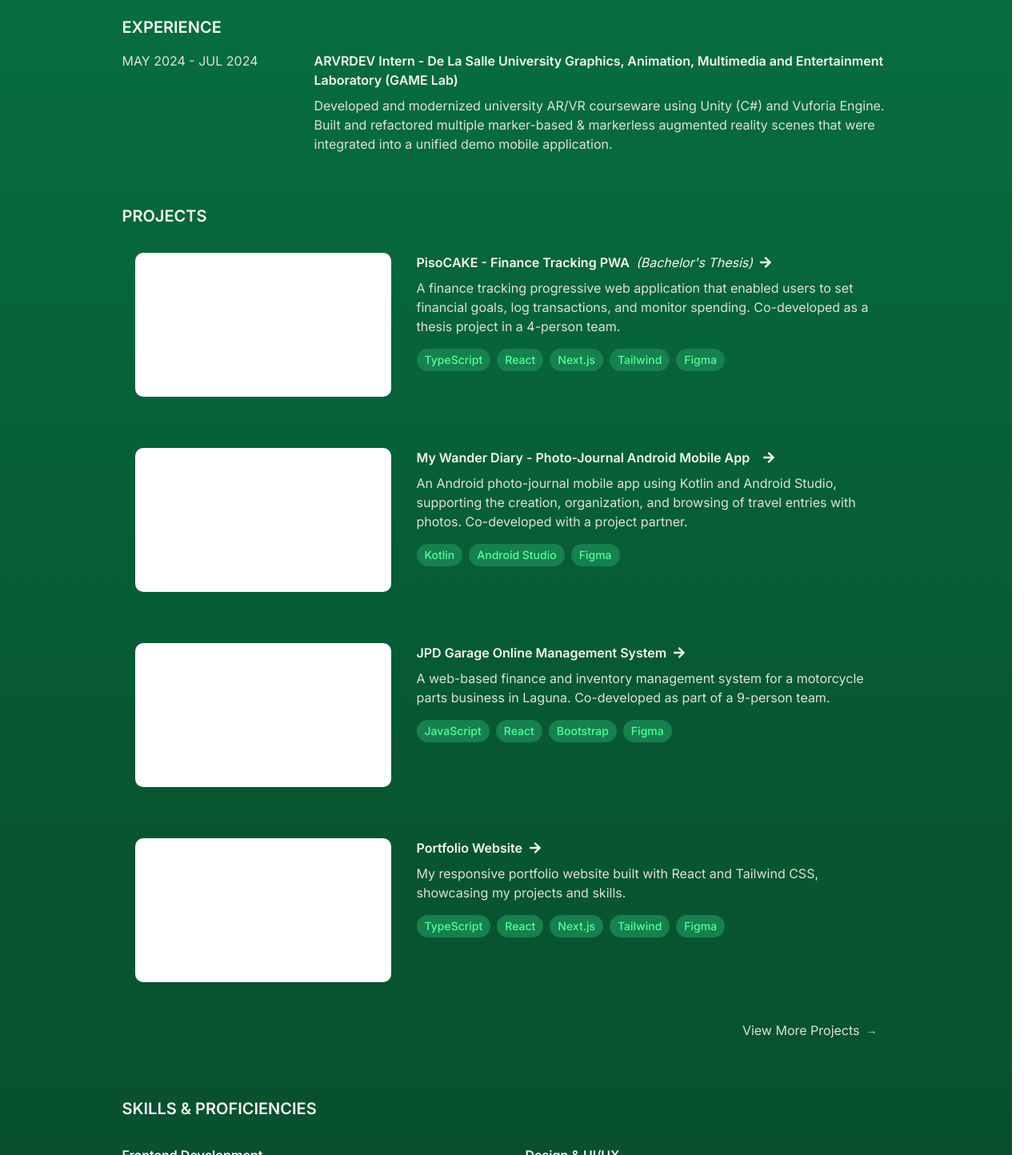
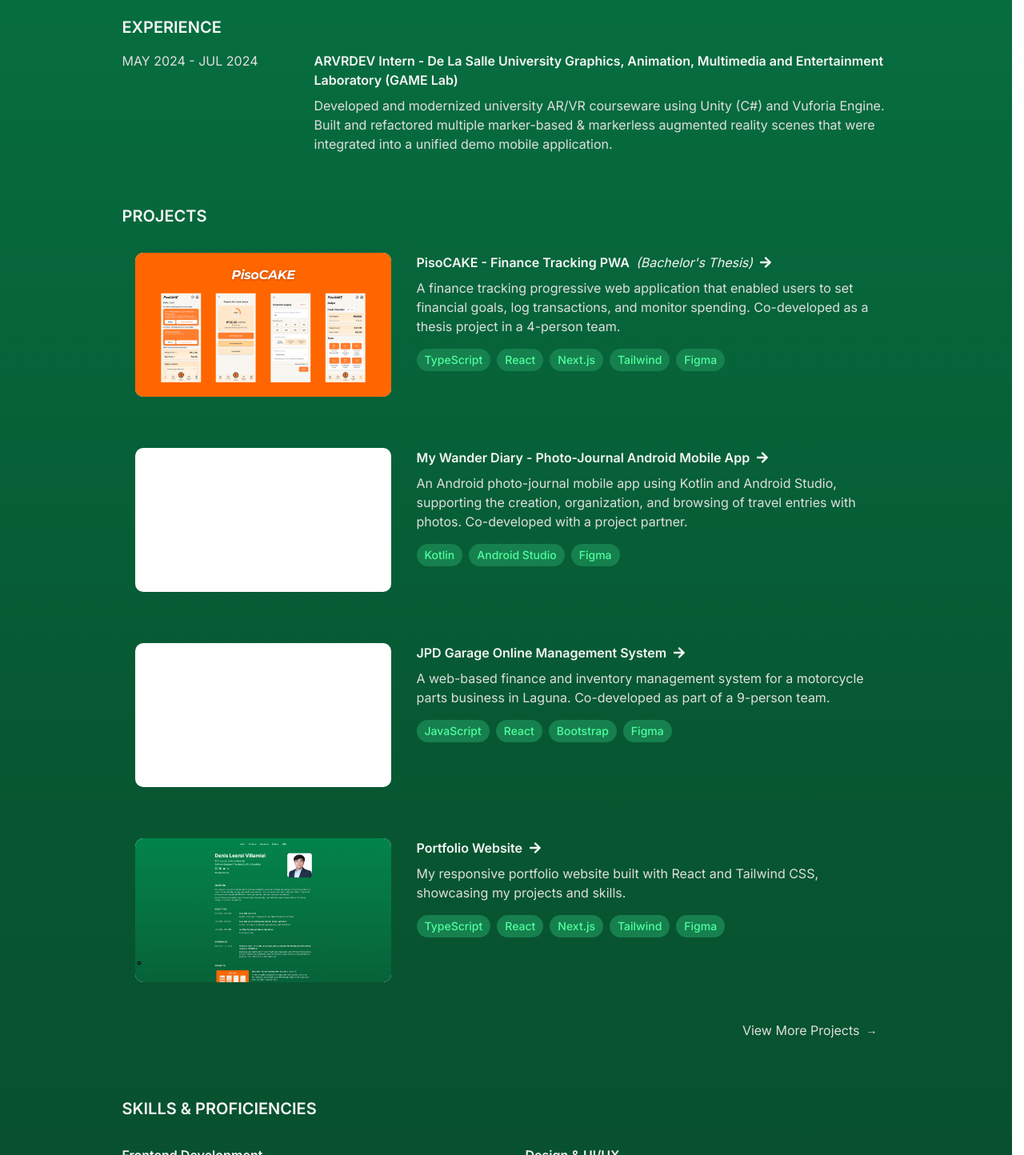
Before and after one commit to dlv66/PortfolioWebsite, a Next.js app: page / in a window 1280 px wide. Shown: the part 956-2400 px from the top of the page at 80% size. Built offline with nearby package versions, Linux system fonts and the light colour scheme.

Commit message:
refactor: add clickability to project showcase and thumbnails

```diff
--- a/app/components/Projects.jsx
+++ b/app/components/Projects.jsx
@@ -1,5 +1,13 @@
 import React from "react";
+import Image from "next/image";
+import Link from "next/link";
 import { FaArrowRight } from "react-icons/fa";
+import { getProjectBySlug } from "../projects/projectsData.js";
+
+const pisoCakeProject = getProjectBySlug("pisocake");
+const myWanderDiaryProject = getProjectBySlug("my-wander-diary");
+const jpdGarageProject = getProjectBySlug("jpd-garage");
+const portfolioWebsiteProject = getProjectBySlug("portfolio-website");
 
 const ProjectsContent = () => {
     return (
@@ -11,20 +19,28 @@ const ProjectsContent = () => {
 
             </div>
 
-            {/* TODO: Make all projects hoverable and clickable to lead to the specific project page. */}
-
             <div className="flex flex-col gap-8">
 
                 {/* PROJECT 1 - PisoCAKE Thesis*/}
-                <div className="group flex min-w-0 flex-row gap-8 hover:bg-black/18 transition-colors rounded-xl p-4">
-                    <div className="w-80 h-45 bg-white rounded-lg shrink-0 group-hover:bg-black/10 transition-colors">
-                        {/* TODO: Add project thumbnail here. Make hover effect that darken screens and allows click to lead to project details*/}
+                <Link
+                    href={`/projects/${pisoCakeProject.slug}`}
+                    className="group flex min-w-0 flex-row gap-8 rounded-xl p-4 transition-colors hover:bg-black/18 focus-visible:outline-2 focus-visible:outline-offset-4 focus-visible:outline-[#4EFF9E]"
+                >
+                    <div className="relative w-80 h-45 overflow-hidden bg-white rounded-lg shrink-0 group-hover:bg-black/10 transition-colors">
+                        {pisoCakeProject?.thumbnail && (
+                            <Image
+                                src={pisoCakeProject.thumbnail}
+                                alt="PisoCAKE project thumbnail"
+                                fill
+                                sizes="320px"
+                                className="object-cover transition-opacity group-hover:rounded-lg group-hover:border-2 group-hover:border-green-300"
+                            />
+                        )}
                     </div>
 
                     <div className="flex min-w-0 flex-1 flex-col gap-2">
-                        <div className="flex w-full min-w-0 flex-row items-center gap-2">
-
-                            <div className="flex min-w-0 flex-row items-center gap-2">
+                        <div className="flex min-w-0 items-center gap-2">
+                            <div className="flex min-w-0 flex-wrap items-center gap-2">
                                 <h6 className="font-semibold wrap-break-word text-[#F5F5F5]">
                                     PisoCAKE - Finance Tracking PWA
                                 </h6>
@@ -58,21 +74,23 @@ const ProjectsContent = () => {
                             ))}
                         </div>
                     </div>
-                </div>
+                </Link>
 
                 {/* PROJECT 2 - My Wander Diary */}
-                <div className="group flex min-w-0 flex-row gap-8 hover:bg-black/18 transition-colors rounded-xl p-4">
+                <Link
+                    href={`/projects/${myWanderDiaryProject.slug}`}
+                    className="group flex min-w-0 flex-row gap-8 rounded-xl p-4 transition-colors hover:bg-black/18 focus-visible:outline-2 focus-visible:outline-offset-4 focus-visible:outline-[#4EFF9E]"
+                >
                     <div className="w-80 h-45 bg-white rounded-lg shrink-0">
                         {/* TODO: Add project thumbnail here. */}
                     </div>
 
                     <div className="flex min-w-0 flex-col gap-2">
-                        <div className="flex min-w-0 flex-row gap-2 items-center">
+                        <div className="flex min-w-0 items-center gap-2">
+                            <div className="flex min-w-0 flex-wrap items-center gap-2">
                                 <h6 className="font-semibold wrap-break-word text-[#F5F5F5]">
                                     My Wander Diary - Photo-Journal Android Mobile App
                                 </h6>
-                            <div>
-                                {/* TODO: Add ARROW icon here that will lead to the specific project page. */}
                             </div>
 
                             {/* Right arrow to denote clickability */}
@@ -101,19 +119,25 @@ const ProjectsContent = () => {
                             ))}
                         </div>
                     </div>
-                </div>
+                </Link>
 
                 {/* PROJECT 3 - JPD Garage Online Management System */}
-                <div className="group flex min-w-0 flex-row gap-8 hover:bg-black/18 transition-colors rounded-xl p-4">
+                <Link
+                    href={`/projects/${jpdGarageProject.slug}`}
+                    className="group flex min-w-0 flex-row gap-8 rounded-xl p-4 transition-colors hover:bg-black/18 focus-visible:outline-2 focus-visible:outline-offset-4 focus-visible:outline-[#4EFF9E]"
+                >
                     <div className="w-80 h-45 bg-white rounded-lg shrink-0">
                         {/* TODO: Add project thumbnail here. */}
                     </div>
 
                     <div className="flex min-w-0 flex-col gap-2">
-                        <div className="flex min-w-0 flex-row gap-2 items-center">
+                        <div className="flex min-w-0 items-center gap-2">
+                            <div className="flex min-w-0 flex-wrap items-center gap-2">
                                 <h6 className="font-semibold wrap-break-word text-[#F5F5F5]">
                                     JPD Garage Online Management System
                                 </h6>
+                            </div>
+
                             {/* Right arrow to denote clickability */}
                             <FaArrowRight className="shrink-0 text-[#F5F5F5] transition-transform duration-300 ease-out group-hover:translate-x-4 group-hover:text-green-300" />
                         </div>
@@ -135,21 +159,33 @@ const ProjectsContent = () => {
                             ))}
                         </div>
                     </div>
-                </div>
+                </Link>
 
                 {/* PROJECT 4 - PORTFOLIO WEBSITE */}
-                <div className="flex min-w-0 flex-row gap-8 hover:bg-black/18 transition-colors rounded-xl p-4">
-                    <div className="w-80 h-45 bg-white rounded-lg shrink-0">
-                        {/* TODO: Add project thumbnail here. */}
+                <Link
+                    href={`/projects/${portfolioWebsiteProject.slug}`}
+                    className="group flex min-w-0 flex-row gap-8 rounded-xl p-4 transition-colors hover:bg-black/18 focus-visible:outline-2 focus-visible:outline-offset-4 focus-visible:outline-[#4EFF9E]"
+                >
+                    <div className="relative w-80 h-45 overflow-hidden bg-white rounded-lg shrink-0 group-hover:bg-black/10 transition-colors">
+                        {portfolioWebsiteProject?.thumbnail && (
+                            <Image
+                                src={portfolioWebsiteProject.thumbnail}
+                                alt="Portfolio Website project thumbnail"
+                                fill
+                                sizes="320px"
+                                className="object-cover transition-opacity group-hover:rounded-lg group-hover:border-2 group-hover:border-green-300"
+                            />
+                        )}
                     </div>
 
                     <div className="flex min-w-0 flex-col gap-2">
-                        <div className="flex min-w-0 flex-row gap-2 items-center">
-                            <div className="flex min-w-0 flex-row gap-2 items-center">
+                        <div className="flex min-w-0 items-center gap-2">
+                            <div className="flex min-w-0 flex-wrap items-center gap-2">
                                 <h6 className="font-semibold wrap-break-word text-[#F5F5F5]">
                                     Portfolio Website
                                 </h6>
                             </div>
+
                             {/* Right arrow to denote clickability */}
                             <FaArrowRight className="shrink-0 text-[#F5F5F5] transition-transform duration-300 ease-out group-hover:translate-x-4 group-hover:text-green-300" />
                         </div>
@@ -176,7 +212,7 @@ const ProjectsContent = () => {
                             ))}
                         </div>
                     </div>
-                </div>
+                </Link>
             </div>
 
             <div className="mt-2 flex justify-end">
--- a/app/projects/components/ProjectCard.jsx
+++ b/app/projects/components/ProjectCard.jsx
@@ -1,18 +1,27 @@
 import Link from "next/link";
+import Image from "next/image";
+import { FaArrowRight } from "react-icons/fa";
 
 export default function ProjectCard({ project }) {
     return (
         <Link
             href={`/projects/${project.slug}`}
-            className="group flex min-w-0 flex-row gap-8 rounded-lg focus-visible:outline-2 focus-visible:outline-offset-4 focus-visible:outline-[#4EFF9E]"
+            className="group flex min-w-0 flex-row gap-8 rounded-xl p-4 transition-colors hover:bg-black/18 focus-visible:outline-2 focus-visible:outline-offset-4 focus-visible:outline-[#4EFF9E]"
         >
-            <div
-                aria-hidden="true"
-                className="h-45 w-80 shrink-0 rounded-lg bg-white"
-            />
+            <div className="relative h-45 w-80 shrink-0 overflow-hidden rounded-lg bg-white transition-colors group-hover:bg-black/10">
+                {project.thumbnail && (
+                    <Image
+                        src={project.thumbnail}
+                        alt={`${project.title} thumbnail`}
+                        fill
+                        sizes="320px"
+                        className="object-cover transition-opacity group-hover:rounded-lg group-hover:border-2 group-hover:border-green-300"
+                    />
+                )}
+            </div>
 
             <div className="flex min-w-0 flex-1 flex-col gap-2">
-                <div className="flex min-w-0 items-center justify-between gap-2">
+                <div className="flex min-w-0 items-center gap-2">
                     <div className="flex min-w-0 flex-wrap items-center gap-2">
                         <h2 className="font-semibold leading-snug text-[#F5F5F5]">
                             {project.title}
@@ -21,9 +30,10 @@ export default function ProjectCard({ project }) {
                             <p className="italic text-[#F5F5F5]">{project.subtitle}</p>
                         )}
                     </div>
-                    <span aria-hidden="true" className="shrink-0 text-[#F5F5F5]">
-                        →
-                    </span>
+                    <FaArrowRight
+                        aria-hidden="true"
+                        className="shrink-0 text-[#F5F5F5] transition-transform duration-300 ease-out group-hover:translate-x-4 group-hover:text-green-300"
+                    />
                 </div>
 
                 <p className="leading-snug text-[#DFDFDF]">{project.description}</p>
```
Also changed, not shown: app/projects/components/ProjectDetail.jsx (+55 -5 lines), app/images/project_thumbnails/Portfolio website thumbnail.png (added). Lines whose indentation alone changed are shown as unchanged.
